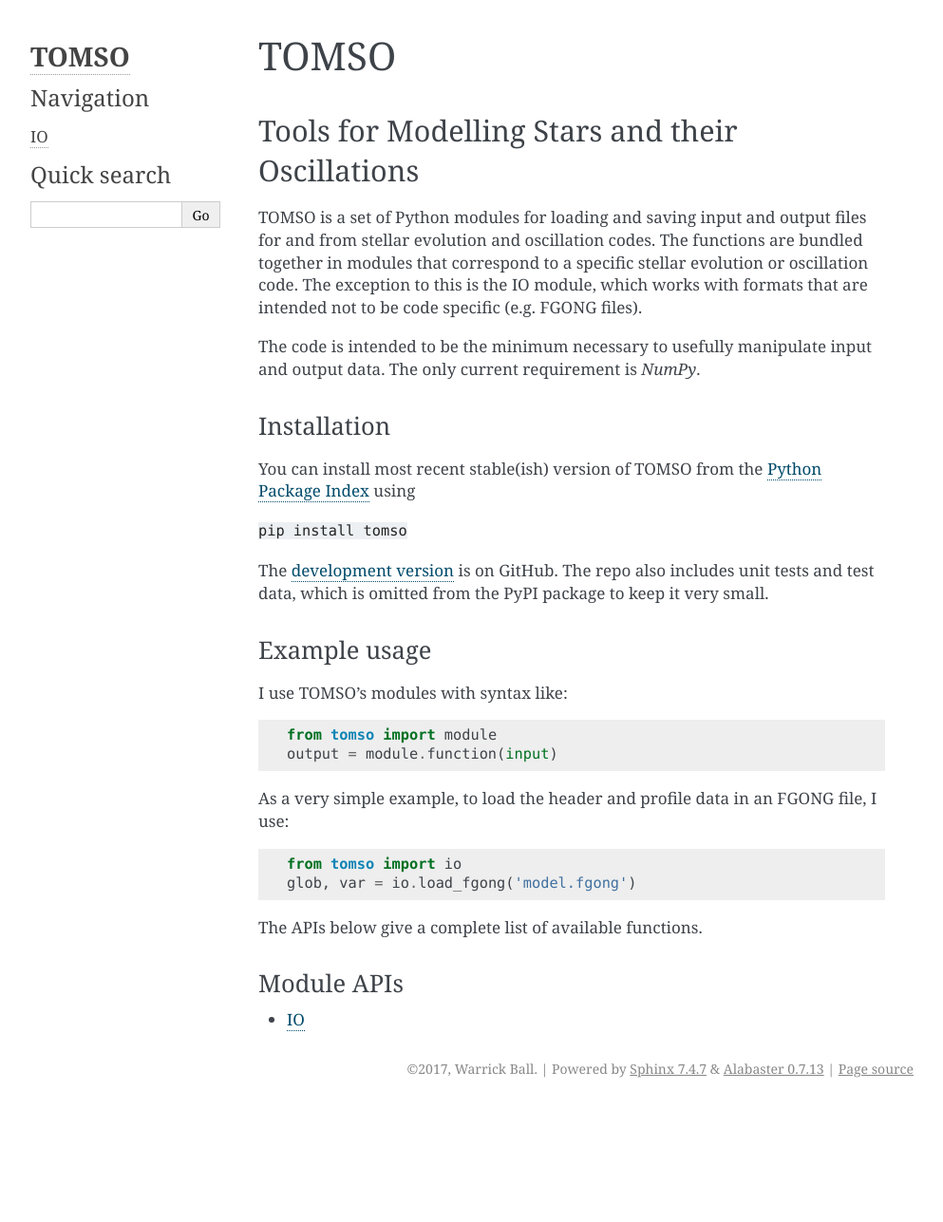
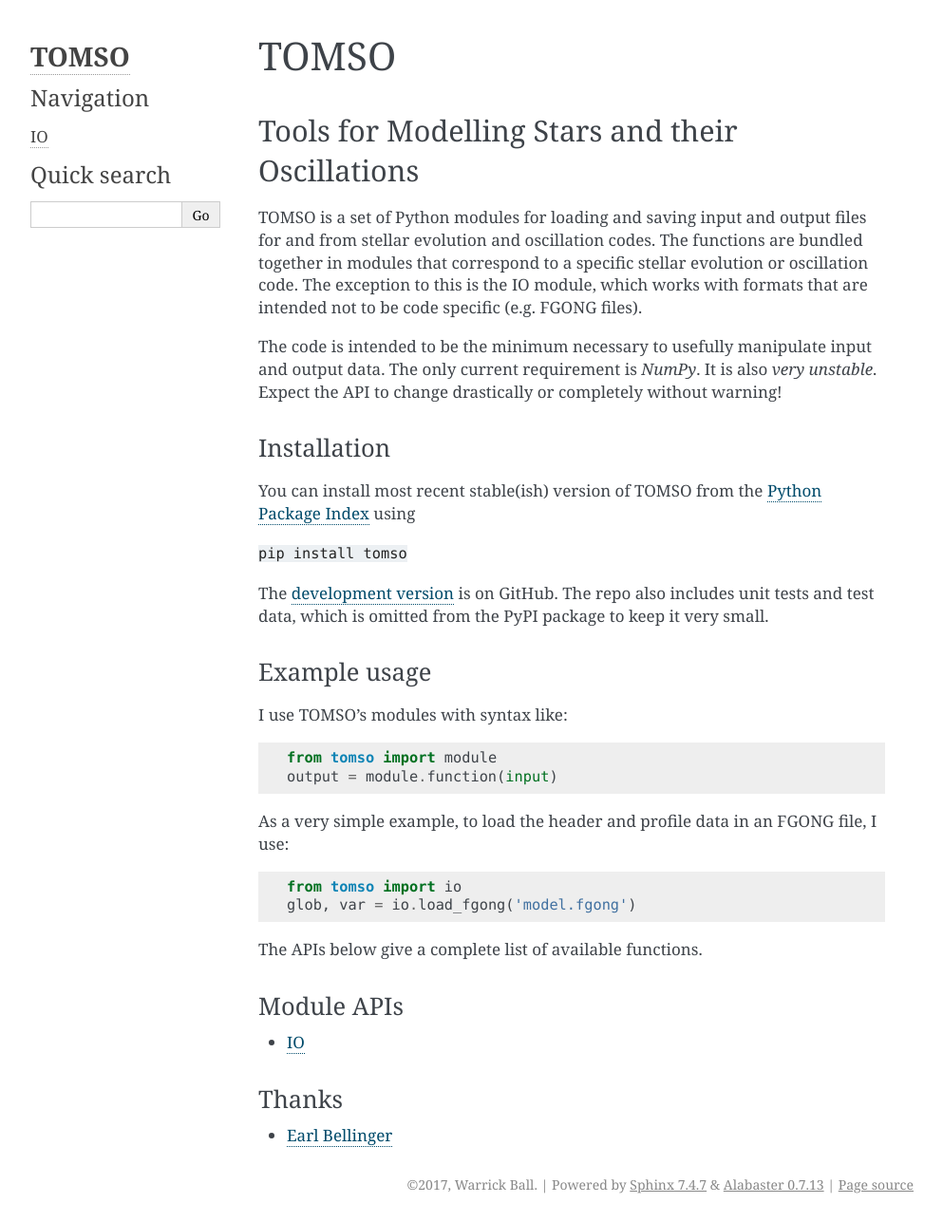
Before and after one commit to warrickball/tomso, a Sphinx documentation site: the page built from docs/index.rst, in a window 1280 px wide. Shown: the whole page at 95% size, without its empty margins (148-1141 px from the left). Built offline with Sphinx 7.4.7, drawn with Linux system fonts in a browser that asks for light colours; formulas are drawn with MathJax 3; pages that are not in the unit, such as notebooks, are missing from menus; before the commit the page ends 1165 px from its top, so only the background shows below that.

```diff
--- a/docs/index.rst
+++ b/docs/index.rst
@@ -17,7 +17,8 @@ code specific (e.g. FGONG files).
 
 The code is intended to be the minimum necessary to usefully
 manipulate input and output data.  The only current requirement is
-*NumPy*.
+*NumPy*.  It is also *very unstable*.  Expect the API to change
+drastically or completely without warning!
 
 Installation
 ++++++++++++
@@ -66,3 +67,8 @@ Module APIs
    * :ref:`genindex`
    * :ref:`modindex`
    * :ref:`search`
+
+Thanks
+++++++
+
+* `Earl Bellinger <https://earlbellinger.github.io>`_
--- a/setup.py
+++ b/setup.py
@@ -1,7 +1,7 @@
 from setuptools import setup
 
 setup(
-    name = 'TOMSO',
+    name = 'tomso',
     packages = ['tomso'],
     version = '0.0.3',
     description = 'Tools for Modelling Stars and their Oscillations',
```
Also changed, not shown: README.md (+5 -0 lines), 1 other file.
